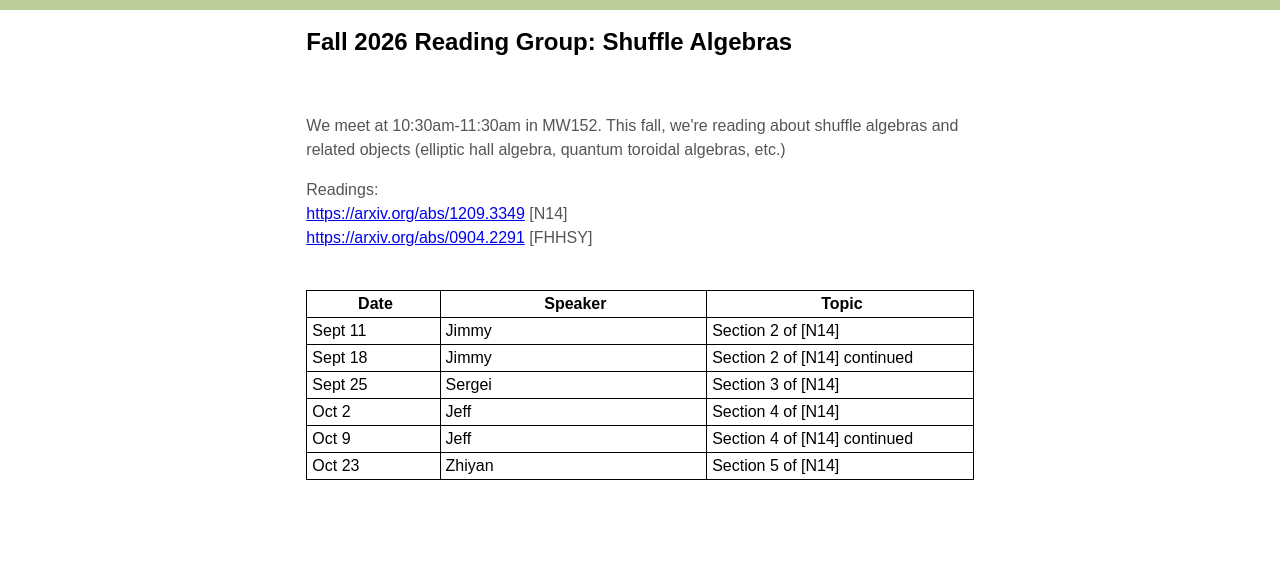
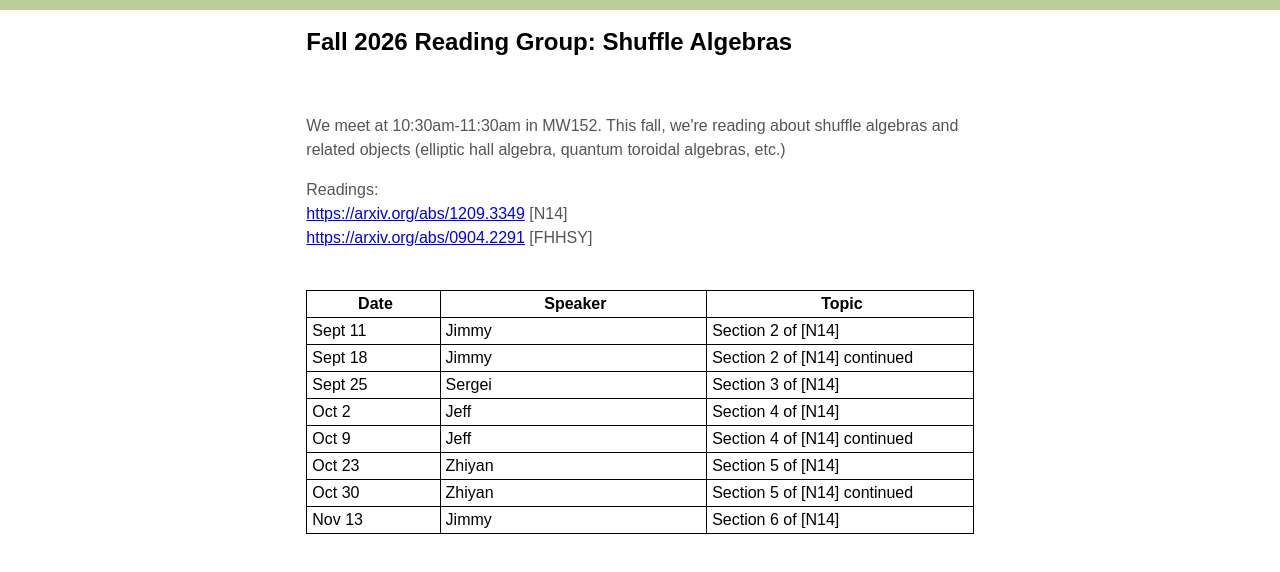
Before and after one commit to he-jimmy/he-jimmy.github.io, a plain HTML site: page seminars/ls_fall2026.html in a window 1280 px wide. Shown: the part 90-662 px from the top of the page. Drawn offline with Linux system fonts and the light colour scheme.

Commit message:
Add files via upload

```diff
--- a/seminars/ls_fall2026.html
+++ b/seminars/ls_fall2026.html
@@ -178,6 +178,17 @@ table, th, td {
     <td>Zhiyan</td>
     <td>Section 5 of [N14]</td>
   </tr>
+        <tr>
+    <td>Oct 30</td>
+    <td>Zhiyan</td>
+    <td>Section 5 of [N14] continued</td>
+  </tr>
+
+<tr>
+    <td>Nov 13</td>
+    <td>Jimmy</td>
+    <td>Section 6 of [N14]</td>
+  </tr>
 </table>
 			</div>
 		</main>
```
